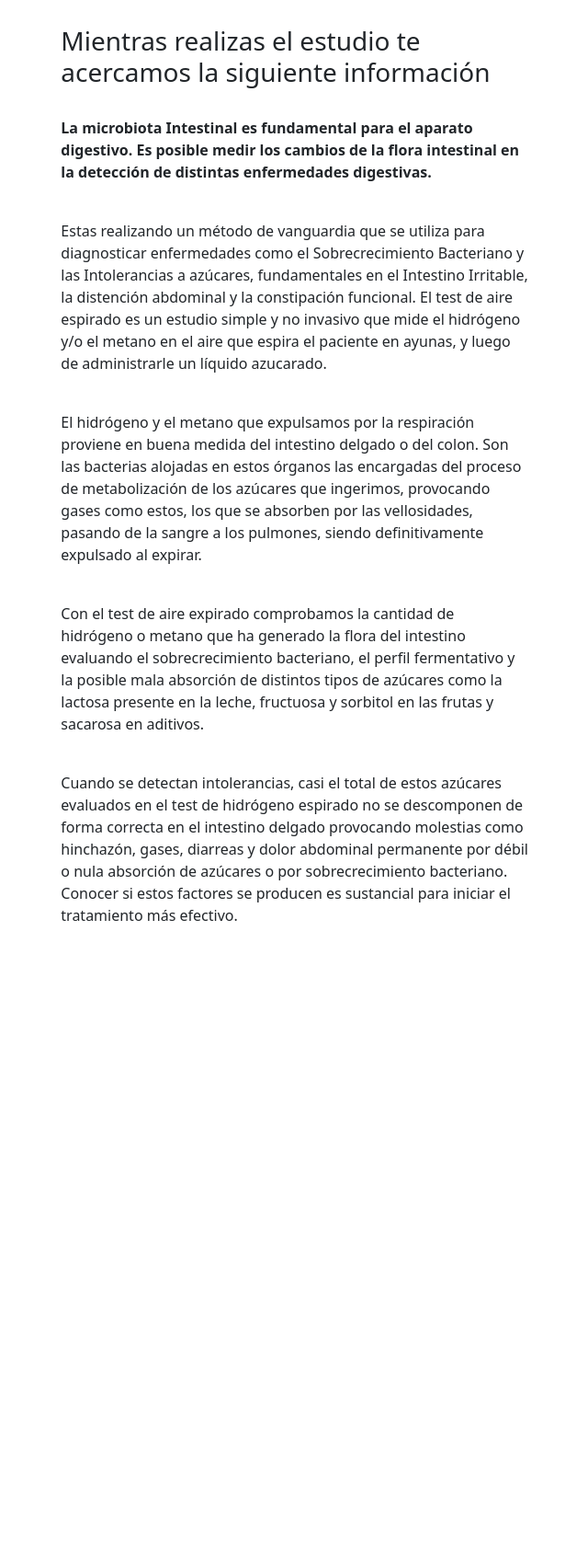
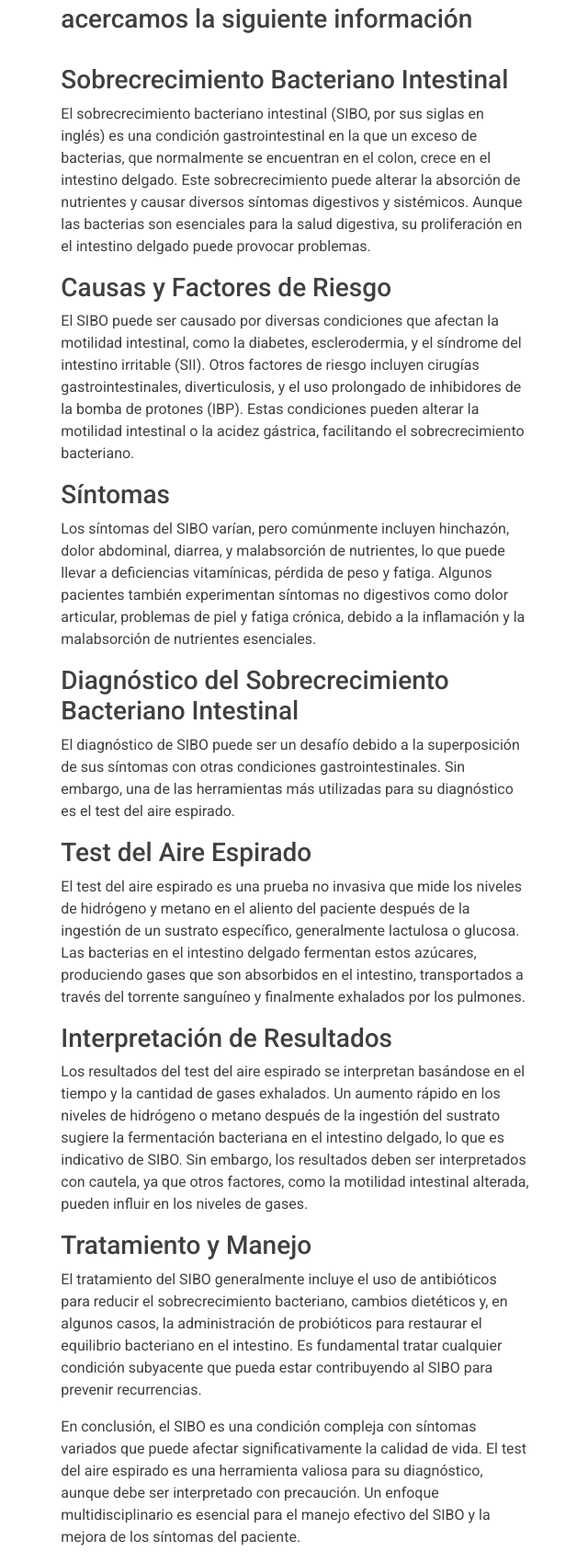
Before and after one commit to FedeBentolila/siboMVP, a website: page src/public/gracias.html in a window 1280 px wide. Shown: the part 275-1974 px from the top of the page at 92% size, without its empty margins (319-959 px from the left). Before the commit the page ends 1354 px from the top, so only its background shows below. Drawn offline with nearby package versions, Linux system fonts and the light colour scheme.

Commit message:
encuesta2

```diff
--- a/src/public/encuestaNew.css
+++ b/src/public/encuestaNew.css
@@ -1,9 +1,16 @@
 input[type='radio']{
-    width: 25px;
-    height: 25px;
+    margin: 5px;
+    width: 20px;
+    height: 20px;
+
 }
 
 input[type='checkbox']{
     width: 25px;
     height: 25px;
 }
+
+* {
+    font-family: Roboto;
+    color:rgb(64, 64, 64) ;
+  }
--- a/src/public/gracias.html
+++ b/src/public/gracias.html
@@ -5,13 +5,18 @@
     <meta name="viewport" content="width=device-width, initial-scale=1.0">
     <title>Test SIBO</title>
     <link rel="stylesheet" href="/styles.css">
+    <link rel="stylesheet" href="/encuestaNew.css">
     <link href="https://cdn.jsdelivr.net/npm/bootstrap@5.3.2/dist/css/bootstrap.min.css" rel="stylesheet" integrity="sha384-T3c6CoIi6uLrA9TneNEoa7RxnatzjcDSCmG1MXxSR1GAsXEV/Dwwykc2MPK8M2HN" crossorigin="anonymous">
-</head>
+    <link rel="preconnect" href="https://fonts.googleapis.com">
+    <link rel="preconnect" href="https://fonts.gstatic.com" crossorigin>
+    <link href="https://fonts.googleapis.com/css2?family=Montserrat&family=Roboto:ital,wght@0,100;0,300;0,400;0,500;0,700;0,900;1,100;1,300;1,400;1,500;1,700;1,900&display=swap" rel="stylesheet">
+
+  </head>
 <body >
     <nav class="navbar">
         <div class="container">
           <a class="navbar-brand" href="#">
-            <img src="/siboassist.png"  class="brandLogo" >
+            <img src="/logo.png"  class="brandLogo" >
           </a>
         </div>
       </nav>
@@ -26,28 +31,37 @@
             <br>
             <h3>Mientras realizas el estudio te acercamos la siguiente información</h3>
             <br>
-            <p><strong>
-                La microbiota Intestinal es fundamental para el aparato digestivo. Es posible medir los cambios de la flora intestinal en la detección de distintas enfermedades digestivas.
-            </strong></p>
-            <br>
-            <p>
-                Estas realizando un método de vanguardia que se utiliza para diagnosticar enfermedades como el Sobrecrecimiento Bacteriano y las Intolerancias a azúcares, fundamentales en el Intestino Irritable, la distención abdominal y la constipación funcional. El test de aire espirado es un estudio simple y no invasivo que mide el hidrógeno y/o el metano en el aire que espira el paciente en ayunas, y luego de administrarle un líquido azucarado.
-            </p>
-              <br>
-              <p>
-                El hidrógeno y el metano que expulsamos por la respiración proviene en buena medida del intestino delgado o del colon. Son las bacterias alojadas en estos órganos las encargadas del proceso de metabolización de los azúcares que ingerimos, provocando gases como estos, los que se absorben por las vellosidades, pasando de la sangre a  los pulmones, siendo definitivamente expulsado al expirar.
-              </p>
-              <br>
-              <p>
-                Con el test de aire expirado comprobamos la cantidad de hidrógeno o metano que ha generado la flora del intestino evaluando el sobrecrecimiento bacteriano, el perfil fermentativo y la posible mala absorción de distintos tipos de azúcares como la lactosa presente en la leche, fructuosa y sorbitol en las frutas y sacarosa en aditivos.
-              </p>
-              <br>
-              <p>
-                Cuando se detectan intolerancias, casi el total de estos azúcares evaluados en el test de hidrógeno espirado no se descomponen de forma correcta en el intestino delgado provocando molestias como hinchazón, gases, diarreas y dolor abdominal permanente por débil o nula absorción de azúcares o por sobrecrecimiento bacteriano. Conocer si estos factores se producen es sustancial para iniciar el tratamiento más efectivo.
-              </p>
 
-              <br>
-              <br>
+            <h3>Sobrecrecimiento Bacteriano Intestinal</h3>
+
+    <p>El sobrecrecimiento bacteriano intestinal (SIBO, por sus siglas en inglés) es una condición gastrointestinal en la que un exceso de bacterias, que normalmente se encuentran en el colon, crece en el intestino delgado. Este sobrecrecimiento puede alterar la absorción de nutrientes y causar diversos síntomas digestivos y sistémicos. Aunque las bacterias son esenciales para la salud digestiva, su proliferación en el intestino delgado puede provocar problemas.</p>
+
+    <h3>Causas y Factores de Riesgo</h3>
+
+    <p>El SIBO puede ser causado por diversas condiciones que afectan la motilidad intestinal, como la diabetes, esclerodermia, y el síndrome del intestino irritable (SII). Otros factores de riesgo incluyen cirugías gastrointestinales, diverticulosis, y el uso prolongado de inhibidores de la bomba de protones (IBP). Estas condiciones pueden alterar la motilidad intestinal o la acidez gástrica, facilitando el sobrecrecimiento bacteriano.</p>
+
+    <h3>Síntomas</h3>
+
+    <p>Los síntomas del SIBO varían, pero comúnmente incluyen hinchazón, dolor abdominal, diarrea, y malabsorción de nutrientes, lo que puede llevar a deficiencias vitamínicas, pérdida de peso y fatiga. Algunos pacientes también experimentan síntomas no digestivos como dolor articular, problemas de piel y fatiga crónica, debido a la inflamación y la malabsorción de nutrientes esenciales.</p>
+
+    <h3>Diagnóstico del Sobrecrecimiento Bacteriano Intestinal</h3>
+
+    <p>El diagnóstico de SIBO puede ser un desafío debido a la superposición de sus síntomas con otras condiciones gastrointestinales. Sin embargo, una de las herramientas más utilizadas para su diagnóstico es el test del aire espirado.</p>
+
+    <h3>Test del Aire Espirado</h3>
+
+    <p>El test del aire espirado es una prueba no invasiva que mide los niveles de hidrógeno y metano en el aliento del paciente después de la ingestión de un sustrato específico, generalmente lactulosa o glucosa. Las bacterias en el intestino delgado fermentan estos azúcares, produciendo gases que son absorbidos en el intestino, transportados a través del torrente sanguíneo y finalmente exhalados por los pulmones.</p>
+
+    <h3>Interpretación de Resultados</h3>
+
+    <p>Los resultados del test del aire espirado se interpretan basándose en el tiempo y la cantidad de gases exhalados. Un aumento rápido en los niveles de hidrógeno o metano después de la ingestión del sustrato sugiere la fermentación bacteriana en el intestino delgado, lo que es indicativo de SIBO. Sin embargo, los resultados deben ser interpretados con cautela, ya que otros factores, como la motilidad intestinal alterada, pueden influir en los niveles de gases.</p>
+
+    <h3>Tratamiento y Manejo</h3>
+
+    <p>El tratamiento del SIBO generalmente incluye el uso de antibióticos para reducir el sobrecrecimiento bacteriano, cambios dietéticos y, en algunos casos, la administración de probióticos para restaurar el equilibrio bacteriano en el intestino. Es fundamental tratar cualquier condición subyacente que pueda estar contribuyendo al SIBO para prevenir recurrencias.</p>
+
+    <p>En conclusión, el SIBO es una condición compleja con síntomas variados que puede afectar significativamente la calidad de vida. El test del aire espirado es una herramienta valiosa para su diagnóstico, aunque debe ser interpretado con precaución. Un enfoque multidisciplinario es esencial para el manejo efectivo del SIBO y la mejora de los síntomas del paciente.</p>
+
 
         </div>
 
```
Also changed, not shown: src/public/encuestaNew.html (+8 -4 lines), src/public/encuestaNew2.html (+8 -4 lines), src/public/encuestaNew3.html (+8 -4 lines).
